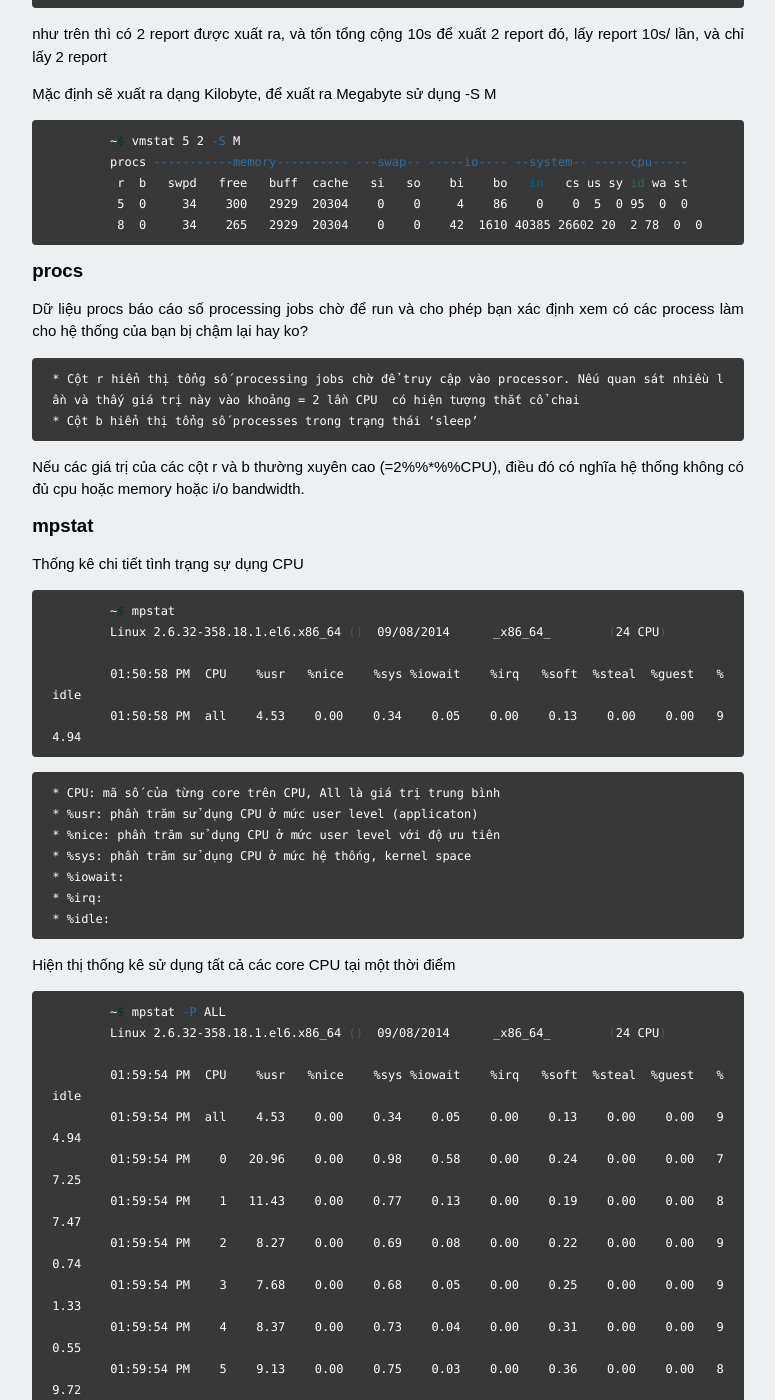
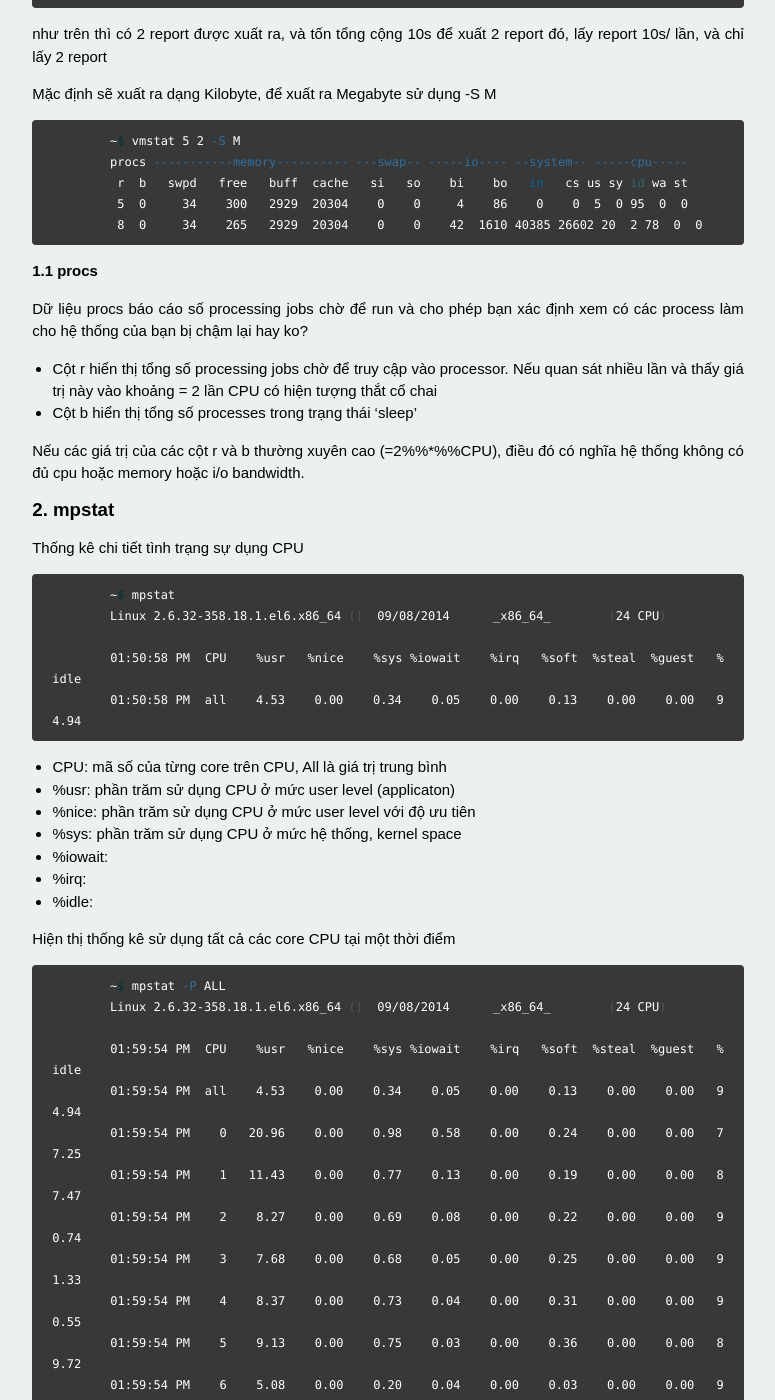
Before and after one commit to gitter-badger/xluffy.github.io, a Jekyll site: the page built from _posts/2014-09-08-monitor-cmd.md, in a window 1280 px wide and 1400 px high, scrolled down 694 px. Shown: the whole window, without its empty margins (252-1027 px from the left). Built offline with Jekyll 4.4.1, drawn with Linux system fonts in a browser that asks for light colours; Markdown is read by kramdown in place of the engine named in the settings; some of the changed text lies outside the part shown.

Commit message:
sửa lại bulet list

````diff
--- a/_posts/2014-09-08-monitor-cmd.md
+++ b/_posts/2014-09-08-monitor-cmd.md
@@ -6,12 +6,11 @@ tags: vmstat, dstat, mpstat
 description: "Những lệnh monitor hệ thống"
 ---
 
-
 Mô tả một số lệnh hữu ích trong việc phân tích trạng thái của server
 
 Một số lệnh dễ xem như top, htop, free và các thông số kèm theo sẽ không mô tả ở đâu
 
-## vmstat
+## 1. vmstat
 
 Lệnh này là một lệnh khá thú vị và được dùng khá nhiều. Nó mô tả trạng thái của hệ thống tại một thời điểm
 
@@ -50,16 +49,16 @@ Mặc định sẽ xuất ra dạng Kilobyte, để xuất ra Megabyte sử dụ
 	 8  0     34    265   2929  20304    0    0    42  1610 40385 26602 20  2 78  0  0
 ```
 
-## procs
+### 1.1 procs
 
 Dữ liệu procs báo cáo số processing jobs chờ để run và cho phép bạn xác định xem có các process làm cho hệ thống của bạn bị chậm lại hay ko?
 
-    * Cột r hiển thị tổng số processing jobs chờ để truy cập vào processor. Nếu quan sát nhiều lần và thấy giá trị này vào khoảng = 2 lần CPU  có hiện tượng thắt cổ chai
-    * Cột b hiển thị tổng số processes trong trạng thái ‘sleep’
+- Cột r hiển thị tổng số processing jobs chờ để truy cập vào processor. Nếu quan sát nhiều lần và thấy giá trị này vào khoảng = 2 lần CPU  có hiện tượng thắt cổ chai
+- Cột b hiển thị tổng số processes trong trạng thái ‘sleep’
 
 Nếu các giá trị của các cột r và b thường xuyên cao (=2%%*%%CPU), điều đó có nghĩa hệ thống không có đủ cpu hoặc memory hoặc i/o bandwidth.
 
-## mpstat
+## 2. mpstat
 
 Thống kê chi tiết tình trạng sự dụng CPU
 
@@ -140,5 +139,5 @@ Hiển thị 5 report, mỗi 2s một lần của core thứ 5
 
 Một vài tip
 
-    * Nếu %usr cao, có nghĩa là ứng dụng của bạn (user-space, php-fpm) đang tiêu thụ một lượng lớn CPU và đang trở lên quá tải
-    * Nếu %sys cao, có nghĩa là máy chủ của bạn đang tiêu thụ một lượng tài nguyên lớn bởi các ứng dụng từ hệ thống (kernel)
+- Nếu %usr cao, có nghĩa là ứng dụng của bạn (user-space, php-fpm) đang tiêu thụ một lượng lớn CPU và đang trở lên quá tải
+- Nếu %sys cao, có nghĩa là máy chủ của bạn đang tiêu thụ một lượng tài nguyên lớn bởi các ứng dụng từ hệ thống (kernel)
````
Also changed, not shown: other parts of _posts/2014-09-08-monitor-cmd.md (+9 -9 lines).
